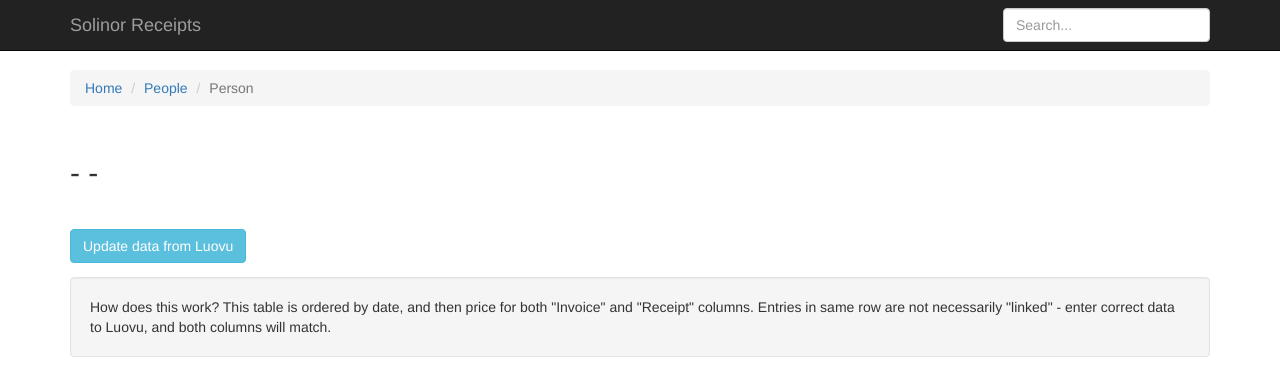
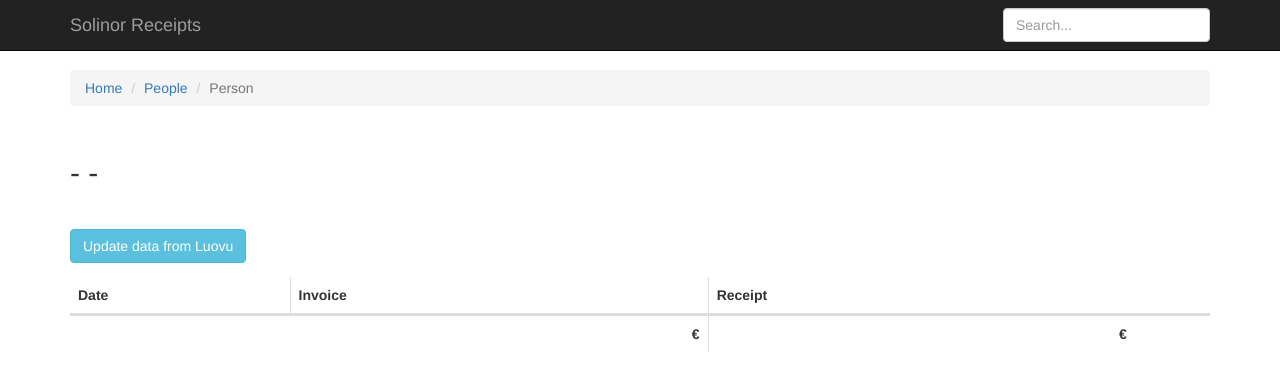
Before and after one commit to solinor/luovu-receipts, a Django app: template receipts/templates/person.html in a window 1280 px wide. Shown: the top 372 px of the page. Run offline with Django 3.2, Linux system fonts and the light colour scheme; the template is opened without the code that fills it, so the values that code supplies are empty; some libraries are stand-ins or nearby versions.

Commit message:
Remove unnecessary instructions message

```diff
--- a/receipts/templates/person.html
+++ b/receipts/templates/person.html
@@ -84,12 +84,6 @@ function drawChart() {
   </div>
 </div>
 
-{% if user_email == request.user.email %}
-<div class="well">
-  How does this work? This table is ordered by date, and then price for both "Invoice" and "Receipt" columns. Entries in same row are not necessarily "linked" - enter correct data to Luovu, and both columns will match.
-</div>
-{% endif %}
-
 <table class="table table-hover">
   <thead>
     <tr>
```
